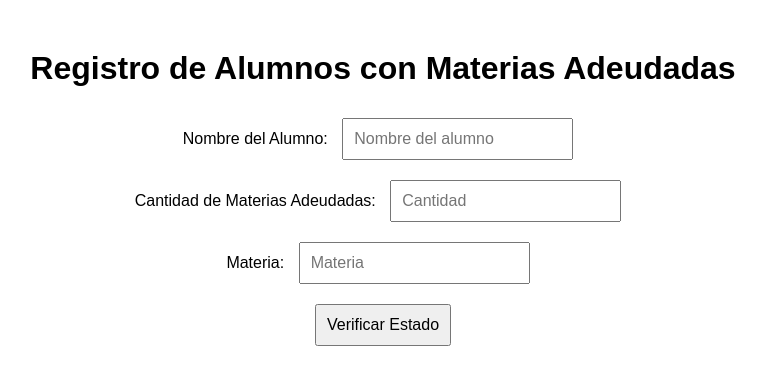
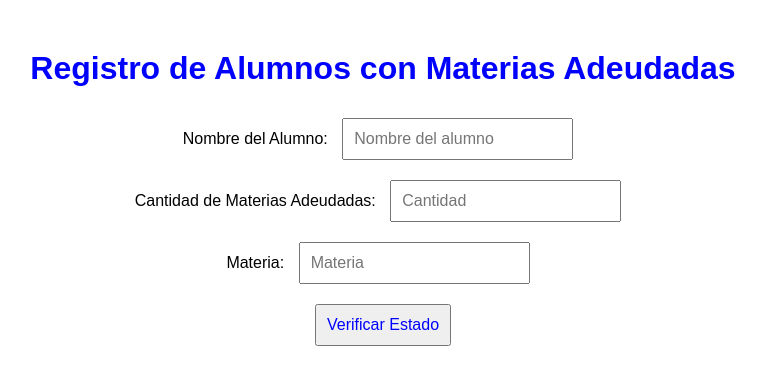
Before and after one commit to luciviotti/Proyecto-Final, a plain HTML site: page index.html in a window 1280 px wide. Shown: the whole page, without its empty margins (257-1022 px from the left). Drawn offline with Linux system fonts and the light colour scheme.

Commit message:
segundo commit

```diff
--- a/index.html
+++ b/index.html
@@ -15,7 +15,12 @@
             padding: 10px;
             font-size: 16px;
             margin: 10px;
+            color: blue;
         }
+        h1 {
+            color: blue;
+        }
+
     </style>
 </head>
 <body>
```
